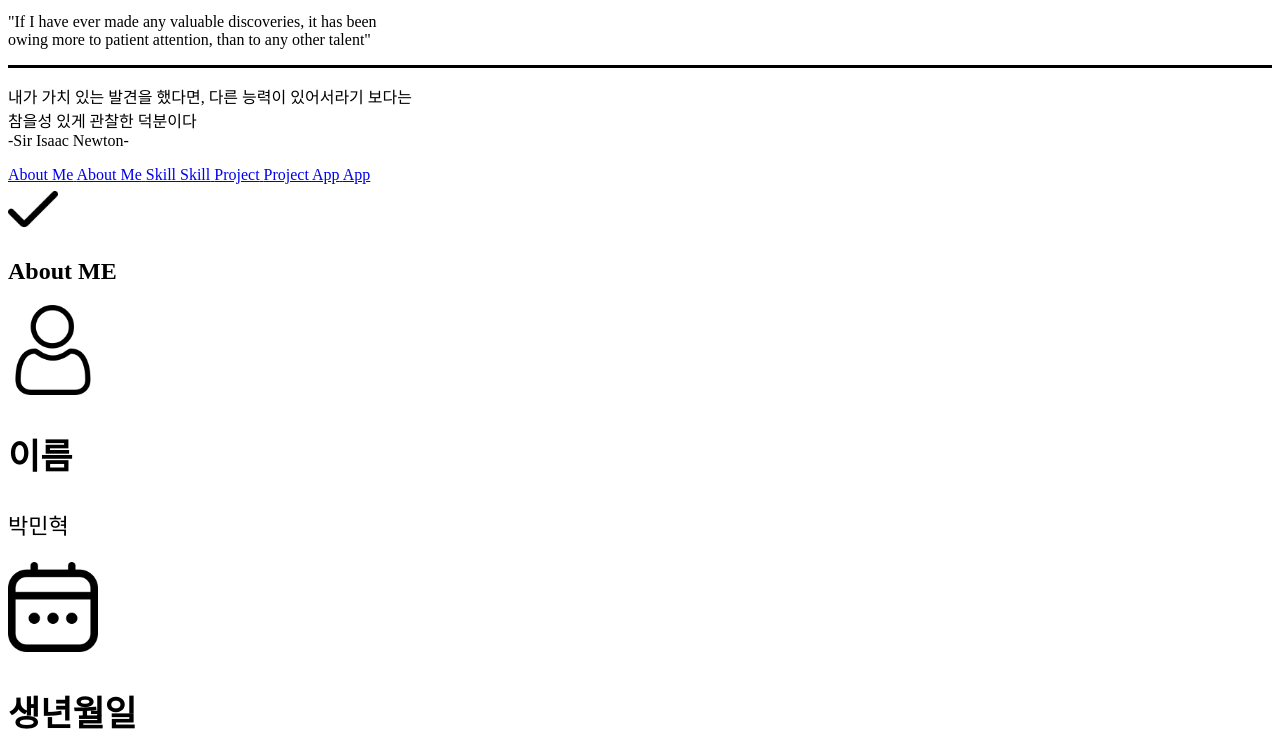
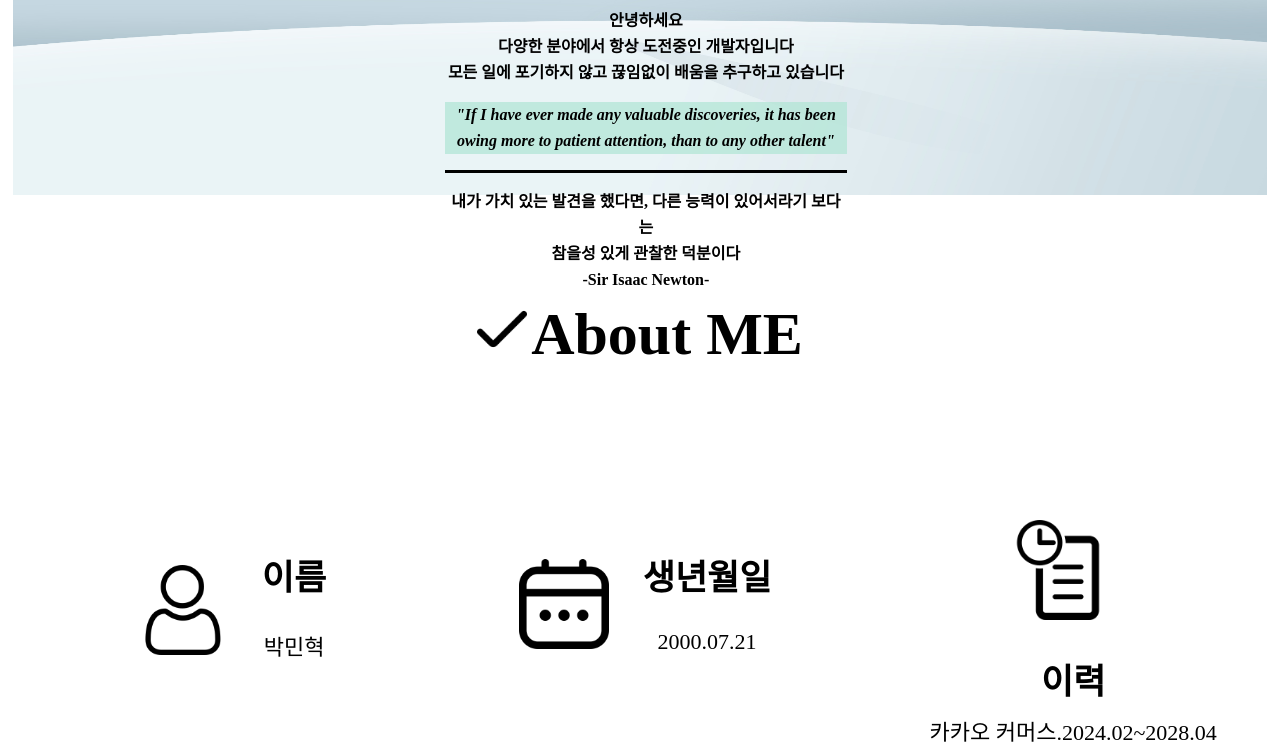
Before and after one commit to parkmh6506/Portfolio, a plain HTML site: page portfolio.html in a window 1280 px wide. Shown: the part 413-1163 px from the top of the page. Drawn offline with Linux system fonts and the light colour scheme; the site is published under a folder, as on GitHub Pages, so addresses that start at the root find nothing.

Commit message:
Update portfolio.html

```diff
--- a/portfolio.html
+++ b/portfolio.html
@@ -4,7 +4,7 @@
     <meta charset="UTF-8">
     <meta http-equiv="X-UA-Compatible" content="IE=edge">
     <meta name="viewport" content="width=device-width, initial-scale=1.0">
-    <link rel="stylesheet" href="/portfolio.css">
+    <link rel="stylesheet" href="portfolio.css">
     <link rel="stylesheet" href="https://maxcdn.bootstrapcdn.com/font-awesome/4.7.0/css/font-awesome.min.css">
     <title>B989018 박민혁</title>
 </head>
```
